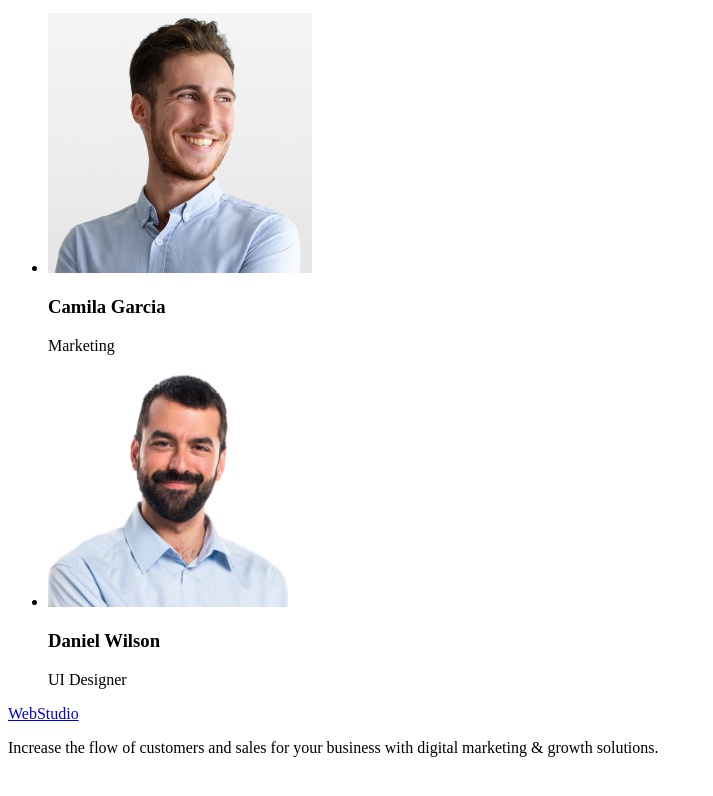
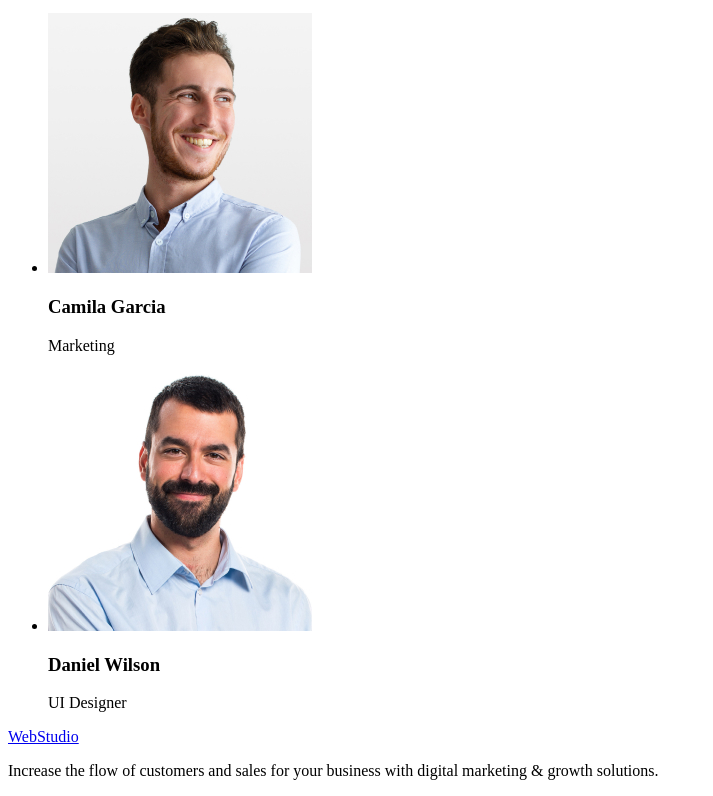
Before and after one commit to beolly/goit-markup-hw-01, a plain HTML site: page index.html in a window 1280 px wide. Shown: the part 1362-2158 px from the top of the page, without its empty margins (0-713 px from the left). Before the commit the page ends 2135 px from the top, so only its background shows below. Drawn offline with Linux system fonts and the light colour scheme.

Commit message:
Update index.html 4v

```diff
--- a/index.html
+++ b/index.html
@@ -86,7 +86,7 @@
 
                 </li>
                 <li>
-                    <img src="./images/img-3.jpg" width="240" alt="photo Daniel Wilson"/>
+                    <img src="./images/img-3.jpg" width="264" alt="photo Daniel Wilson"/>
                         <h3>Daniel Wilson</h3>
                         <p>
                             UI Designer
```
